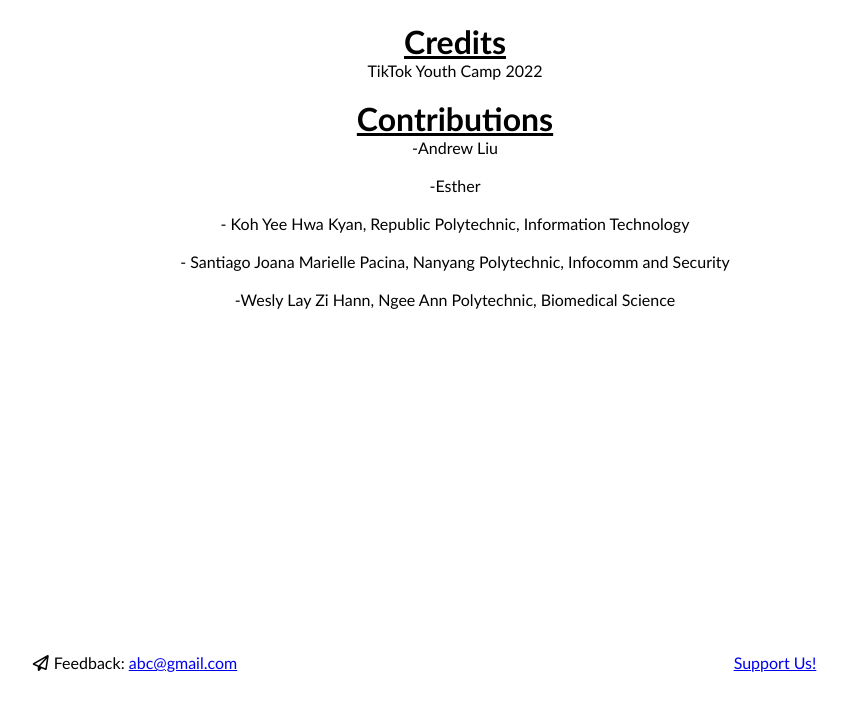
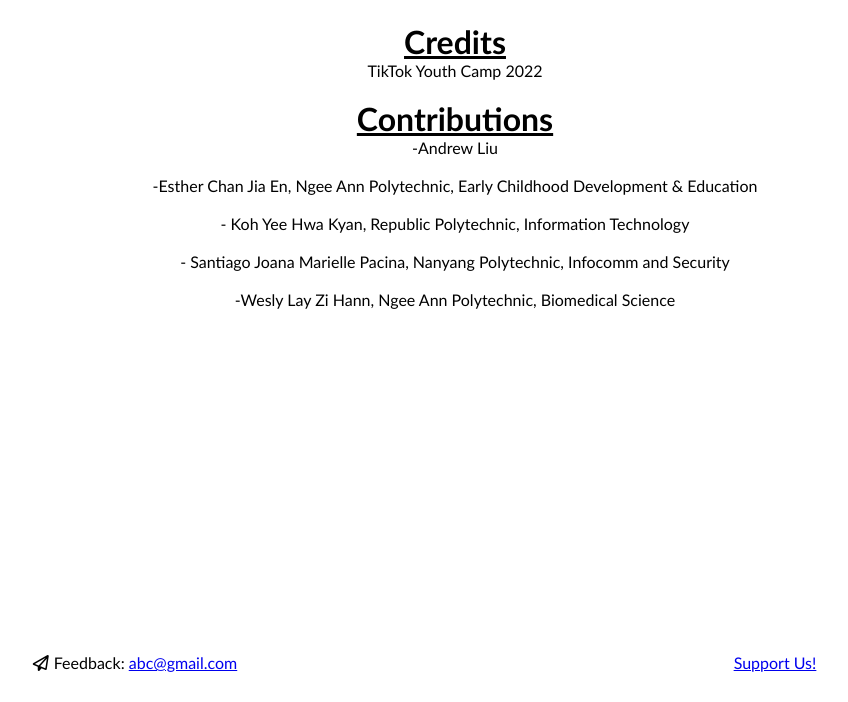
Before and after one commit to KingHiro123/Hangman-TikTok, a plain HTML site: page final/credits.html in a window 1280 px wide. Shown: the part 98-800 px from the top of the page, without its empty margins (185-1033 px from the left). Drawn offline with Linux system fonts and the light colour scheme.

Commit message:
Changes to credit file

```diff
--- a/final/credits.html
+++ b/final/credits.html
@@ -48,7 +48,7 @@
                 <p>-Andrew Liu
                 </p>
                 <br>
-                <p>-Esther
+                <p>-Esther Chan Jia En, Ngee Ann Polytechnic, Early Childhood Development & Education
                 </p>
                 <br>
                 <p>- Koh Yee Hwa Kyan, Republic Polytechnic, Information Technology
```
